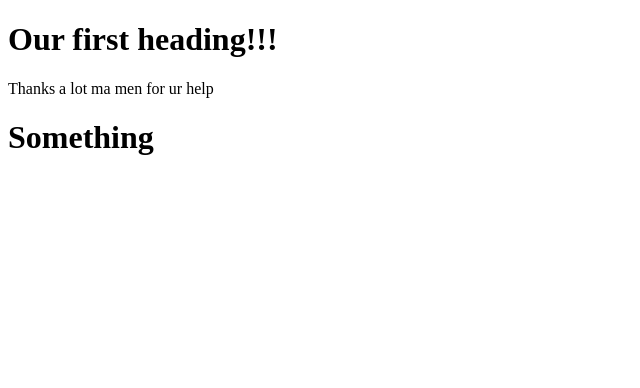
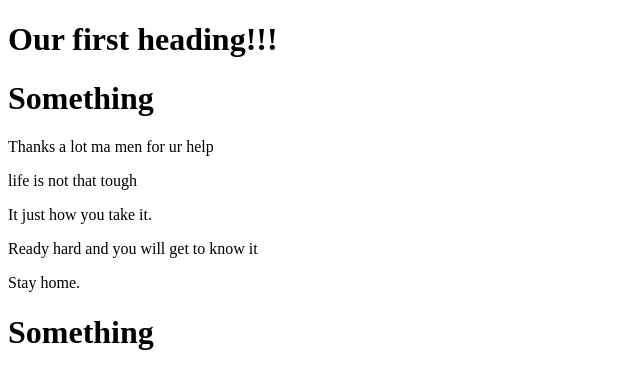
Before and after one commit to sammamayda/CFLMS-HTML5-DAY01-mamayda-freinschlag, a plain HTML site: page index.html in a window 1280 px wide. Shown: the whole page, without its empty margins (0-640 px from the left). Drawn offline with Linux system fonts and the light colour scheme.

Commit message:
On branch master

```diff
--- a/index.html
+++ b/index.html
@@ -6,9 +6,15 @@
 </head>
 
 <body>
-	<h1>Our first heading!!!</h1>
+    <h1>Our first heading!!!</h1>
+    <h1>Something</h1>
     <p> Thanks a lot ma men for ur help</p>
-    <h1>Something</h1>
+    <p> life is not that tough</p>
+    <p> It just how you take it.</p>
+    <p> Ready hard and you will get to know it</p>
+    <P> Stay home.</P>
+</body>
+<h1>Something</h1>
 </body>
 
 </html>
```
